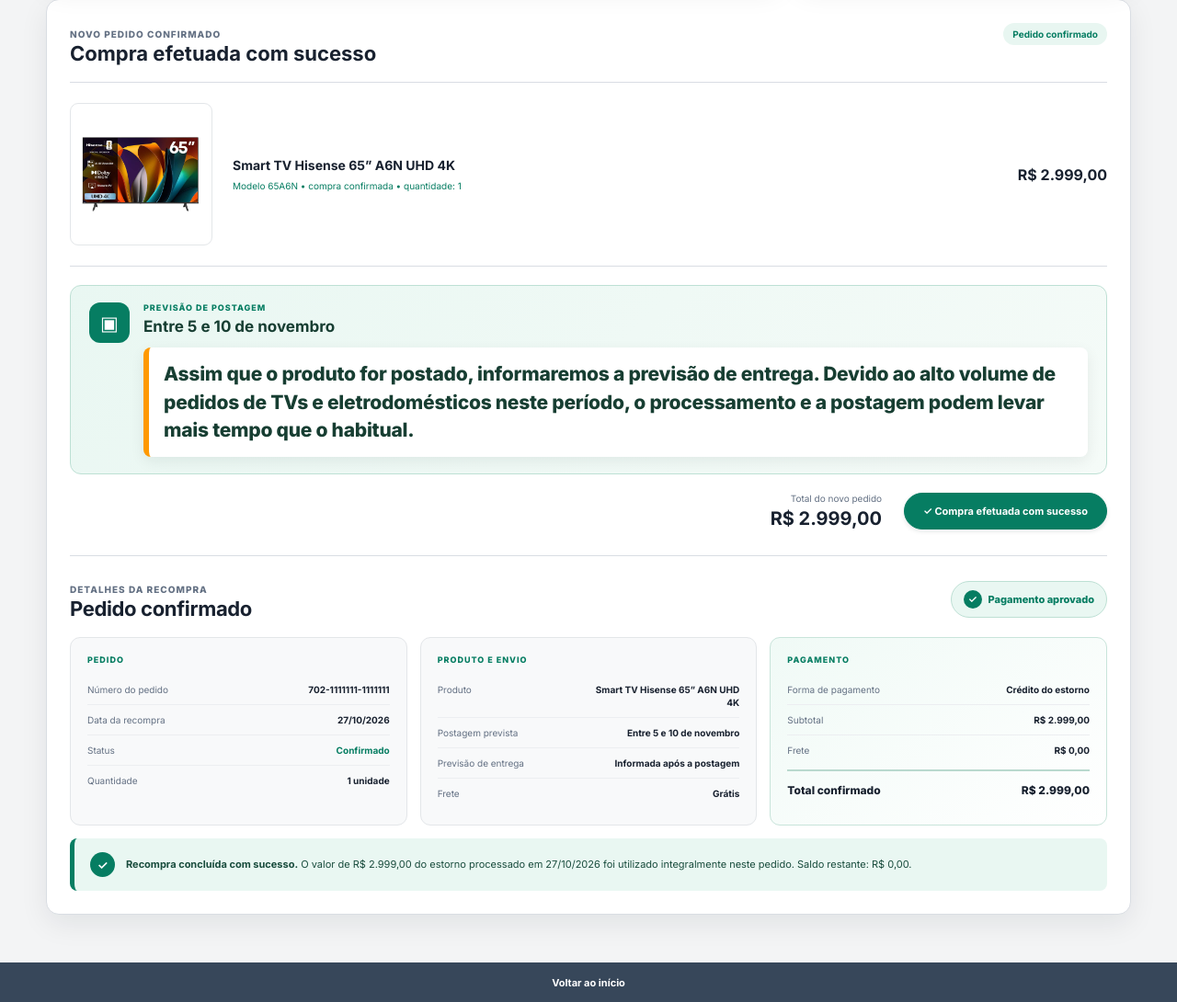
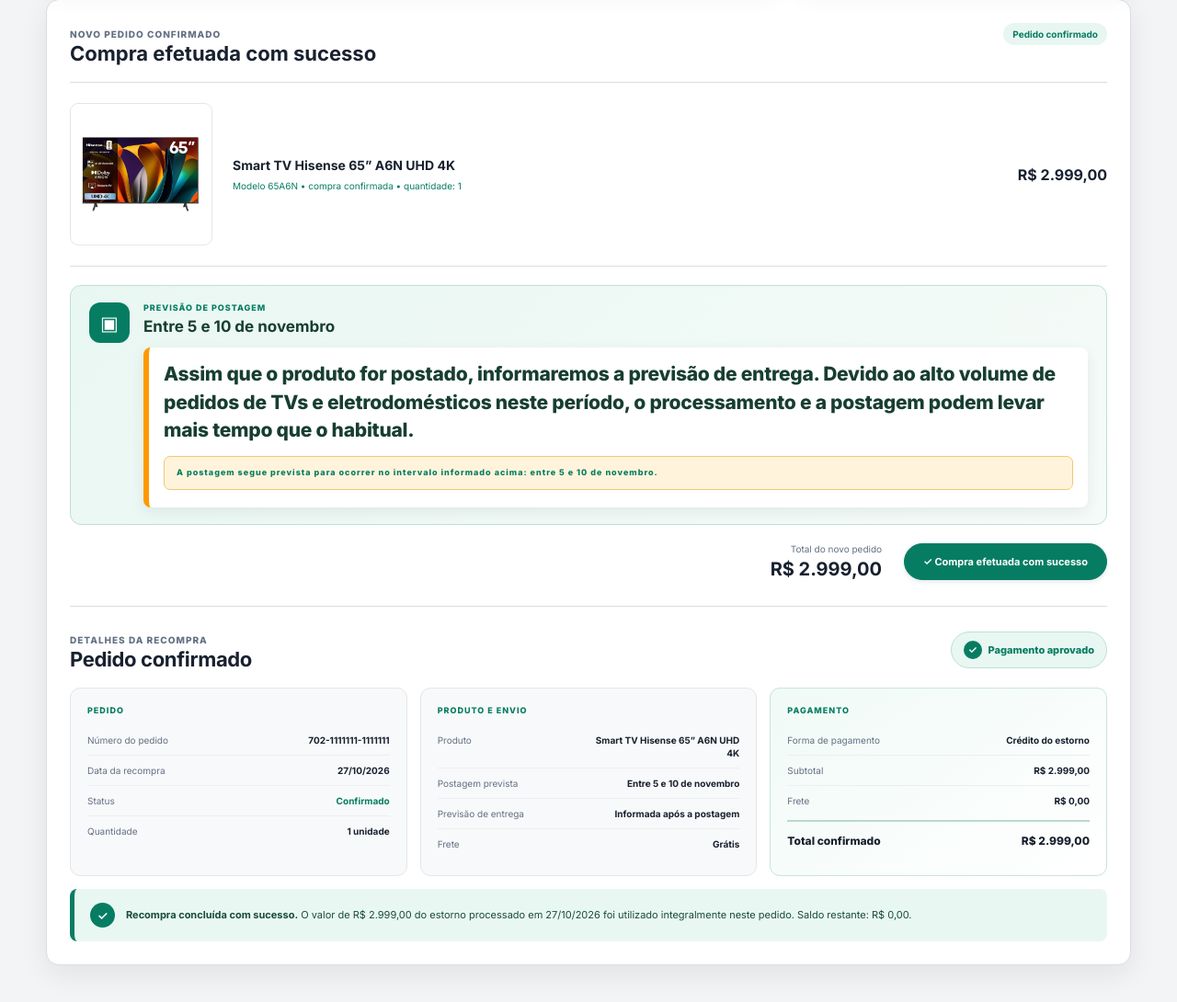
Before and after one commit to camposwebpersonal/gestao-atividades, a PHP site: page /testsys2/index.html in a window 1280 px wide. Shown: the part 1148-2238 px from the top of the page at 92% size. Run offline with PHP 8.4, Linux system fonts and the light colour scheme.

Commit message:
copy(testsys2): destaca intervalo previsto de postagem

```diff
--- a/testsys2/index.html
+++ b/testsys2/index.html
@@ -141,7 +141,7 @@
         <div>
           <span>PREVISÃO DE POSTAGEM</span>
           <strong>Entre 5 e 10 de novembro</strong>
-          <p class="shipping-alert">Assim que o produto for postado, informaremos a previsão de entrega. Devido ao alto volume de pedidos de TVs e eletrodomésticos neste período, o processamento e a postagem podem levar mais tempo que o habitual.</p>
+          <p class="shipping-alert">Assim que o produto for postado, informaremos a previsão de entrega. Devido ao alto volume de pedidos de TVs e eletrodomésticos neste período, o processamento e a postagem podem levar mais tempo que o habitual.<span class="shipping-window-note">A postagem segue prevista para ocorrer no intervalo informado acima: entre 5 e 10 de novembro.</span></p>
         </div>
       </div>
       <div class="checkout-row">
--- a/testsys2/style.css
+++ b/testsys2/style.css
@@ -155,6 +155,7 @@ dd { margin: 0; font-weight: 700; text-align: right; }
 .shipping-forecast strong { font-size: 17px; }
 .shipping-forecast p { margin: 7px 0 0; color: #4d6a61; font-size: 11px; line-height: 1.55; }
 .shipping-forecast .shipping-alert { margin-top: 13px; padding: 14px 16px; color: #173e32; background: #fff; border-left: 6px solid var(--orange); border-radius: 8px; box-shadow: 0 5px 16px rgba(19,25,33,.07); font-size: clamp(16px, 1.8vw, 21px); font-weight: 800; line-height: 1.45; letter-spacing: -.25px; }
+.shipping-window-note { margin-top: 13px; padding: 11px 13px; display: block; color: #704000; background: #fff4db; border: 1px solid #f2c775; border-radius: 7px; font-size: .82em; line-height: 1.4; letter-spacing: 0; }
 .checkout-row { padding-top: 20px; display: flex; justify-content: flex-end; align-items: center; gap: 24px; }
 .checkout-row div { text-align: right; }
 .checkout-row span, .checkout-row strong { display: block; }
```
